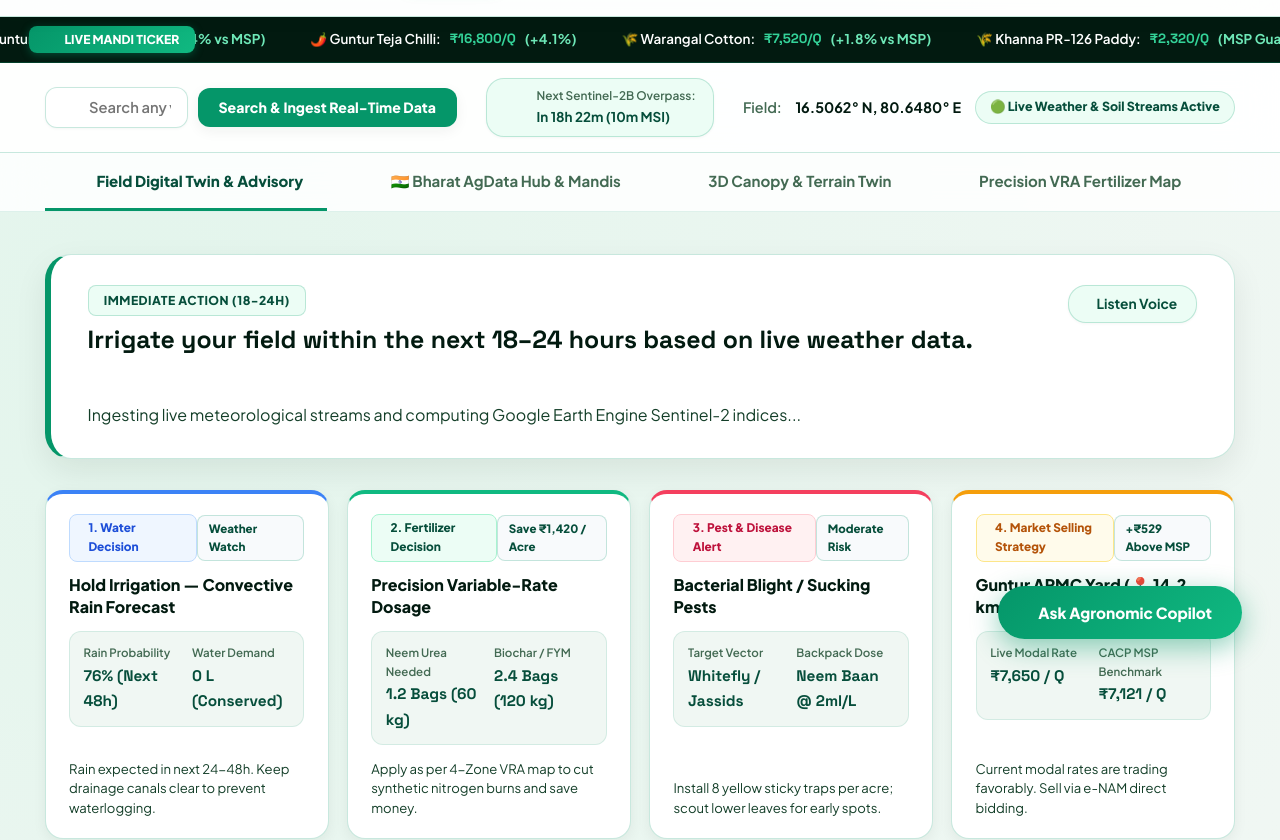
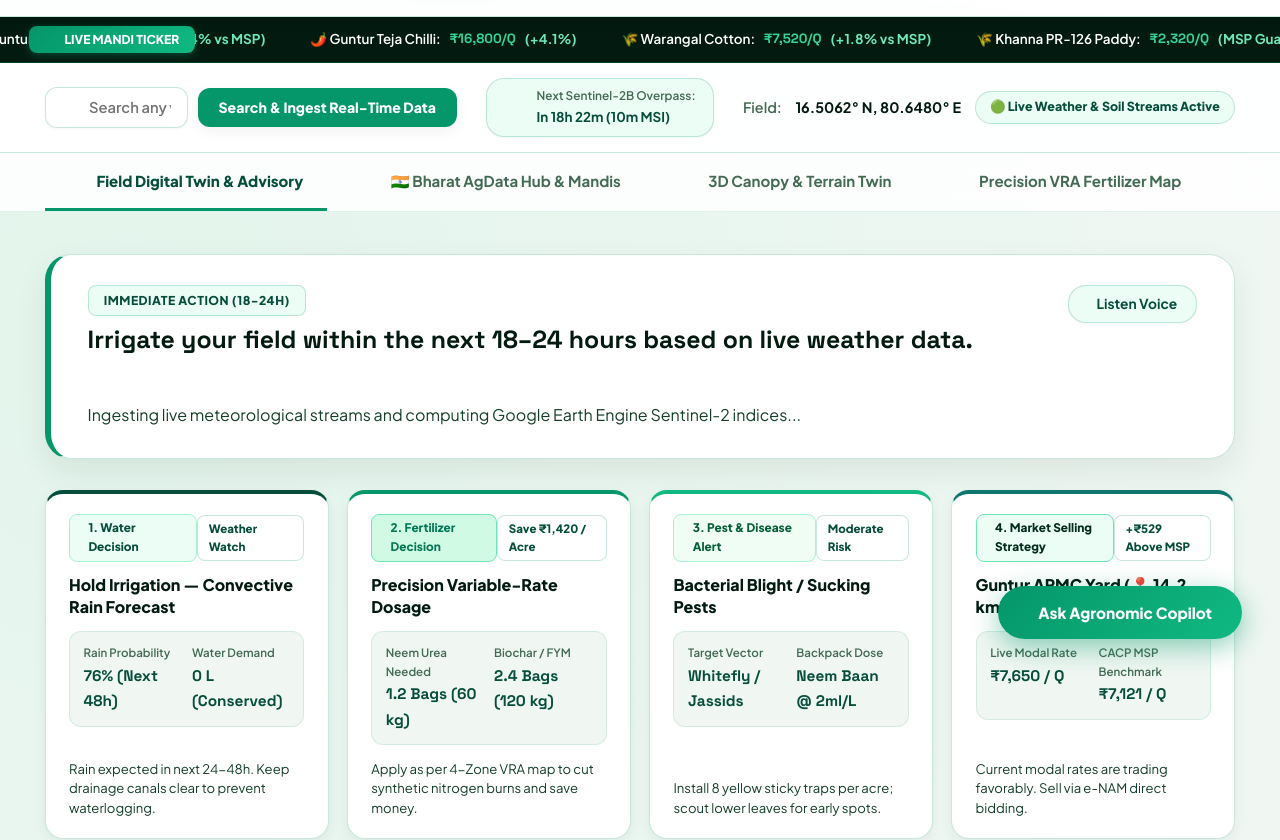
Before and after one commit to tarun1790/AgriNexus, a plain HTML site: page frontend/index.html in a window 1280 px wide. Shown: the part 123-963 px from the top of the page. Drawn offline with nearby package versions, Linux system fonts and the light colour scheme; files that its build step writes are made by us from their sources; files whose address does not match are found by name.

Commit message:
style: enforce strict pure white and multi-intensity green design system across all decision cards, navigation, and telemetry panels

```diff
--- a/frontend/css/styles.css
+++ b/frontend/css/styles.css
@@ -1560,14 +1560,15 @@
     position: relative;
     overflow: hidden;
 }
-.decision-pillar-card:nth-child(1) { border-top: 4px solid #3b82f6; }
-.decision-pillar-card:nth-child(2) { border-top: 4px solid #10b981; }
-.decision-pillar-card:nth-child(3) { border-top: 4px solid #f43f5e; }
-.decision-pillar-card:nth-child(4) { border-top: 4px solid #f59e0b; }
+.decision-pillar-card:nth-child(1) { border-top: 4px solid #064e3b; }
+.decision-pillar-card:nth-child(2) { border-top: 4px solid #059669; }
+.decision-pillar-card:nth-child(3) { border-top: 4px solid #10b981; }
+.decision-pillar-card:nth-child(4) { border-top: 4px solid #0f766e; }
 
 .decision-pillar-card:hover {
     transform: translateY(-5px);
-    box-shadow: var(--shadow-lg);
+    box-shadow: 0 12px 35px rgba(6, 78, 59, 0.12);
+    border-color: var(--brand-primary);
 }
 
 .pillar-top {
@@ -1586,16 +1587,16 @@
     align-items: center;
     gap: 0.4rem;
 }
-.badge-water { background: #eff6ff; color: #1d4ed8; border: 1px solid #bfdbfe; }
-.badge-soil { background: var(--brand-pastel); color: var(--brand-dark); border: 1px solid #a7f3d0; }
-.badge-pest { background: #fff1f2; color: #be123c; border: 1px solid #fecdd3; }
-.badge-market { background: #fffbeb; color: #b45309; border: 1px solid #fde68a; }
+.badge-water { background: #ecfdf5; color: #064e3b; border: 1px solid #a7f3d0; }
+.badge-soil { background: #d1fae5; color: #047857; border: 1px solid #6ee7b7; }
+.badge-pest { background: #f0fdf4; color: #065f38; border: 1px solid #a7f3d0; }
+.badge-market { background: #ecfdf5; color: #022c1b; border: 1px solid #6ee7b7; }
 
 .pillar-action-tag {
     font-size: 0.72rem;
     font-weight: 800;
     color: var(--brand-dark);
-    background: #f8fafc;
+    background: #ffffff;
     padding: 0.22rem 0.65rem;
     border-radius: var(--radius-xs);
     border: 1px solid var(--border-medium);
```
